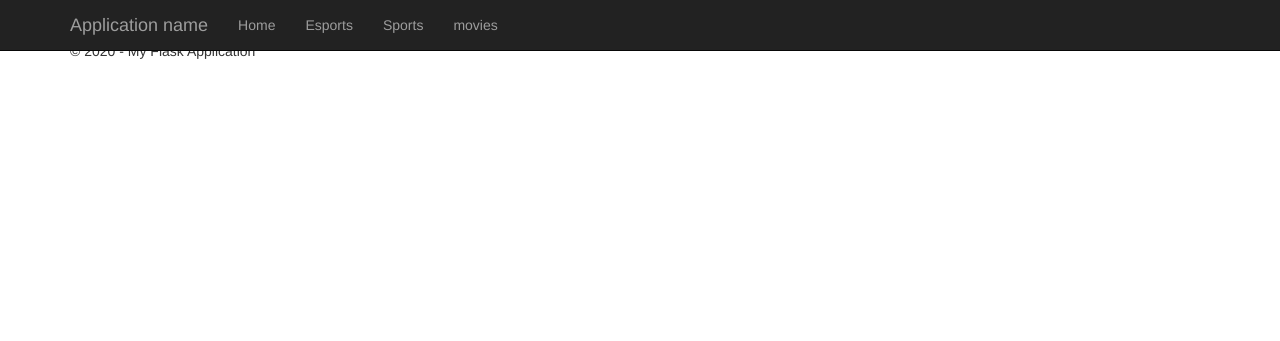
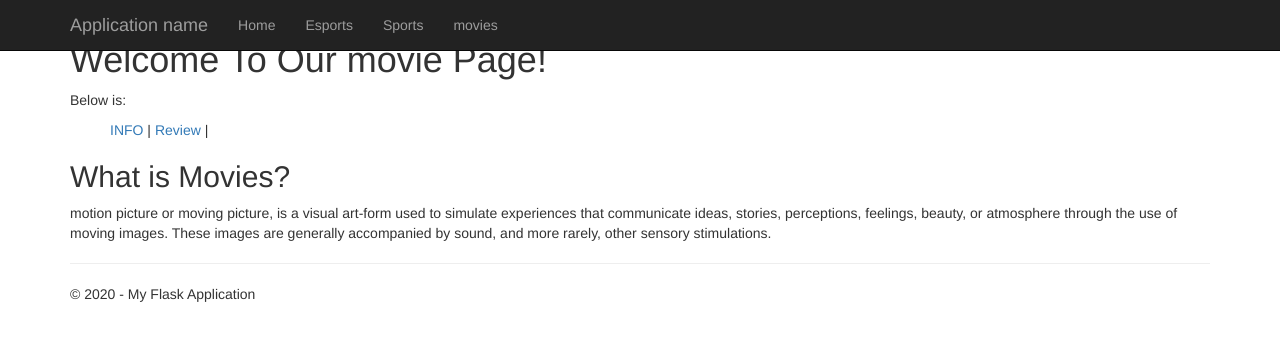
Before and after one commit to IndianHills-CSD/Scorpions, a Flask app: page /movies in a window 1280 px wide. Shown: the top 341 px of the page. Run offline with Flask 2, Linux system fonts and the light colour scheme; parts of the project's set-up code (start-up, migrations or seed data) failed here and were passed over; some libraries are stand-ins or nearby versions.

Commit message:
made movies status

```diff
--- a/Scorpion/Scorpion/templates/Movies.html
+++ b/Scorpion/Scorpion/templates/Movies.html
@@ -2,6 +2,25 @@
 
 {% block content %}
 
+<header>
+    <h1>
+        Welcome To Our movie Page!
+    </h1>
+</header>
 
+<p>Below is:</p>
+<ul>
+    <nav>
+        <a href="/Info/">INFO</a> |
+        <a href="/Review/">Review</a> |
+    </nav>
+</ul>
+
+<div id="movies">
+    <h2>What is Movies?</h2>
+    <p>motion picture or moving picture, is a visual art-form used to simulate experiences that communicate ideas,
+      stories, perceptions, feelings, beauty, or atmosphere through the use of moving images.
+      These images are generally accompanied by sound, and more rarely, other sensory stimulations.</p>
+</div>
 
 {% endblock %}
```
